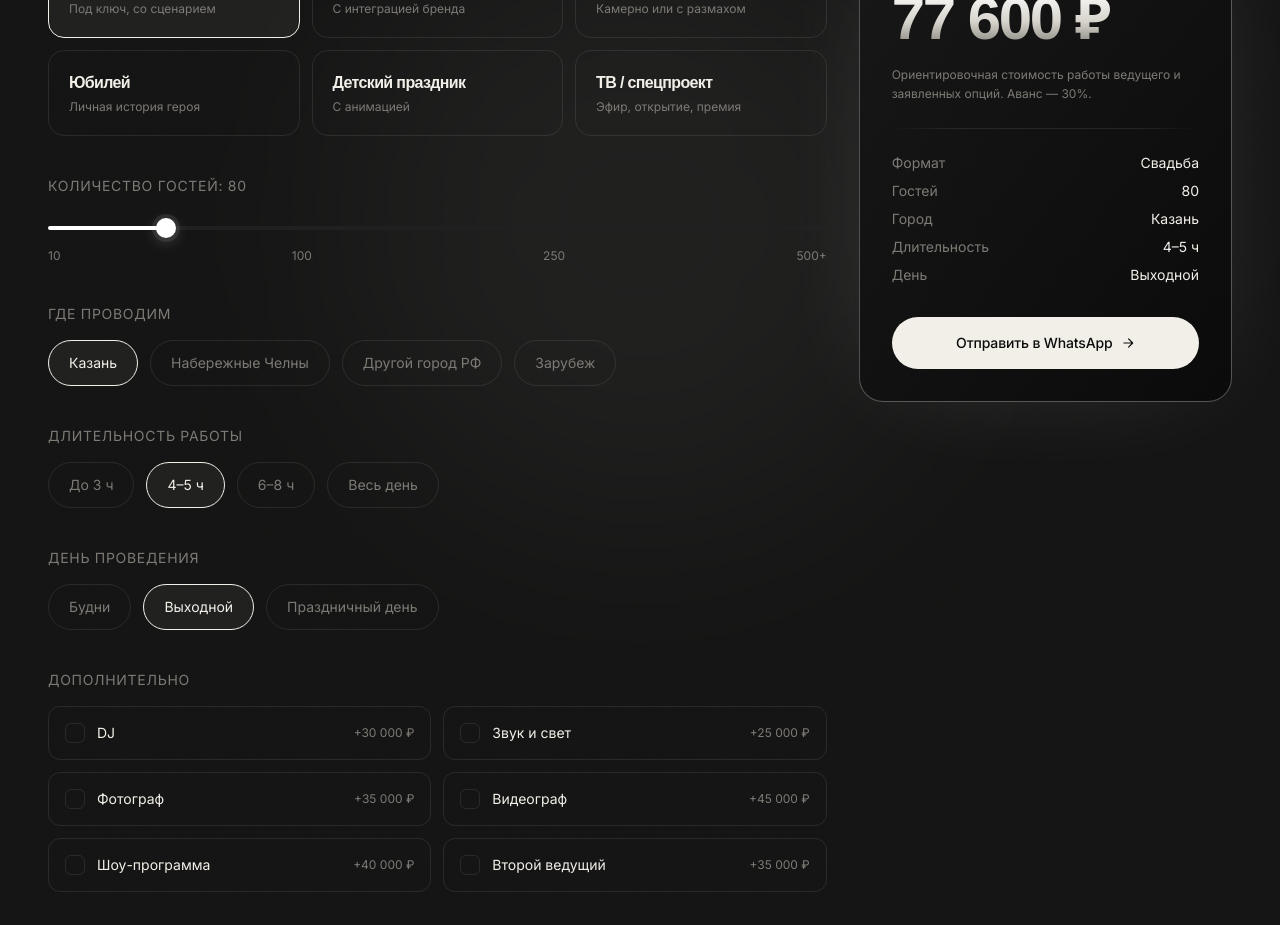
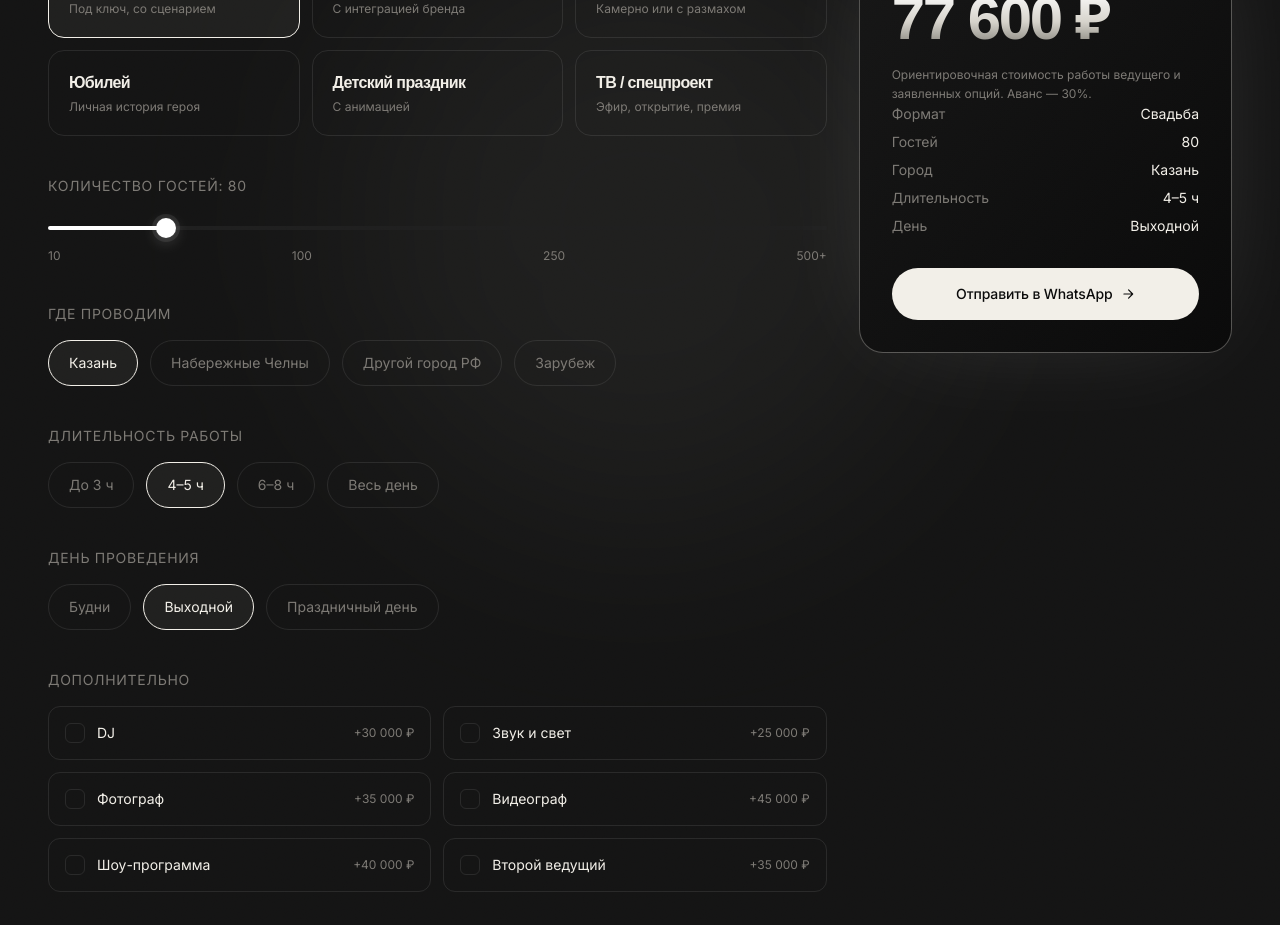
Before and after one commit to ueeet/farhad, a Next.js app: page / in a window 1280 px wide. Shown: the part 3940-4865 px from the top of the page. Built offline with nearby package versions, Linux system fonts and the light colour scheme; a web font is replaced by a local one.

Commit message:
auto: update

```diff
--- a/src/components/Calculator.tsx
+++ b/src/components/Calculator.tsx
@@ -274,8 +274,6 @@ export function Calculator() {
                 Аванс — 30%.
               </p>
 
-              <div className="my-6 divider" />
-
               <div className="space-y-2 text-sm">
                 <Row k="Формат" v={eventType.label} />
                 <Row k="Гостей" v={String(guests)} />
```
